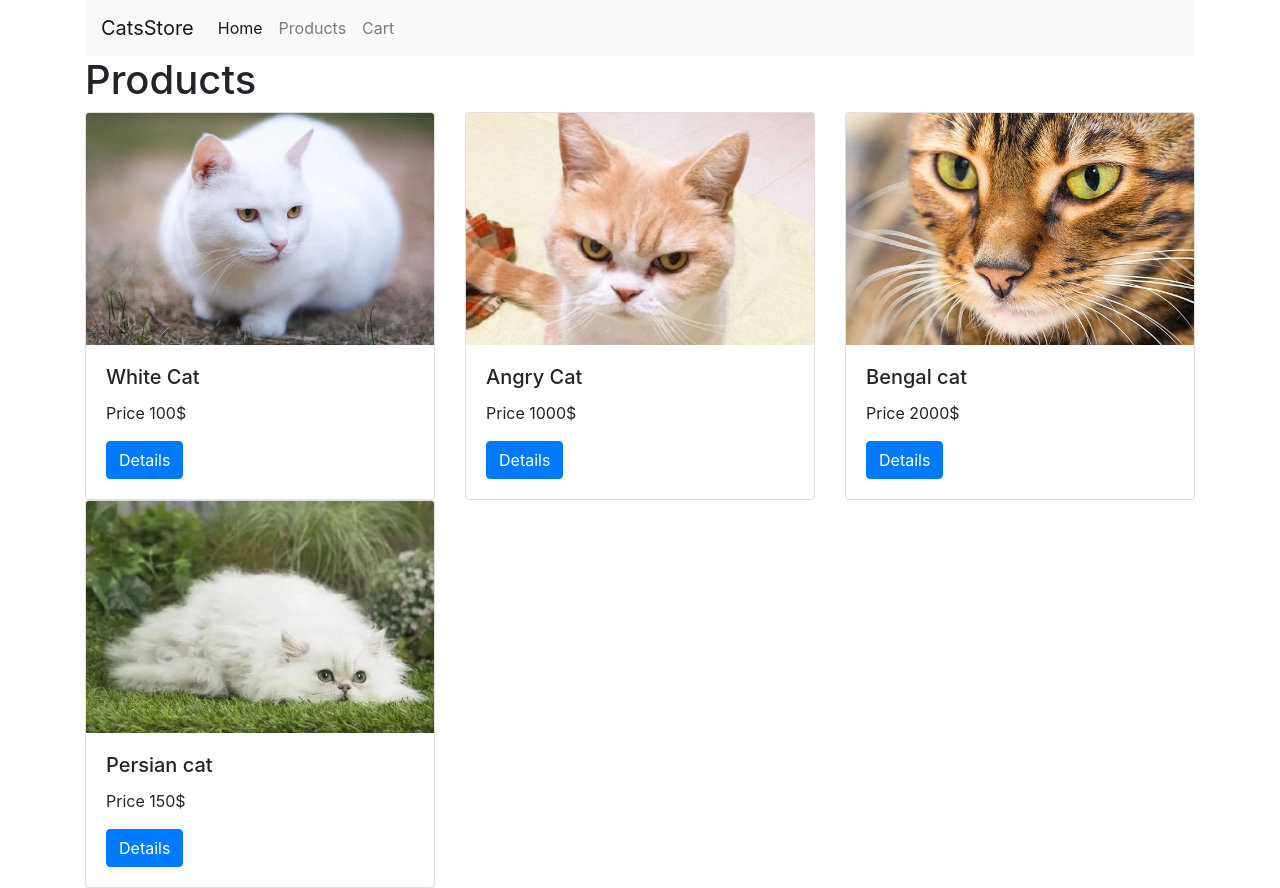
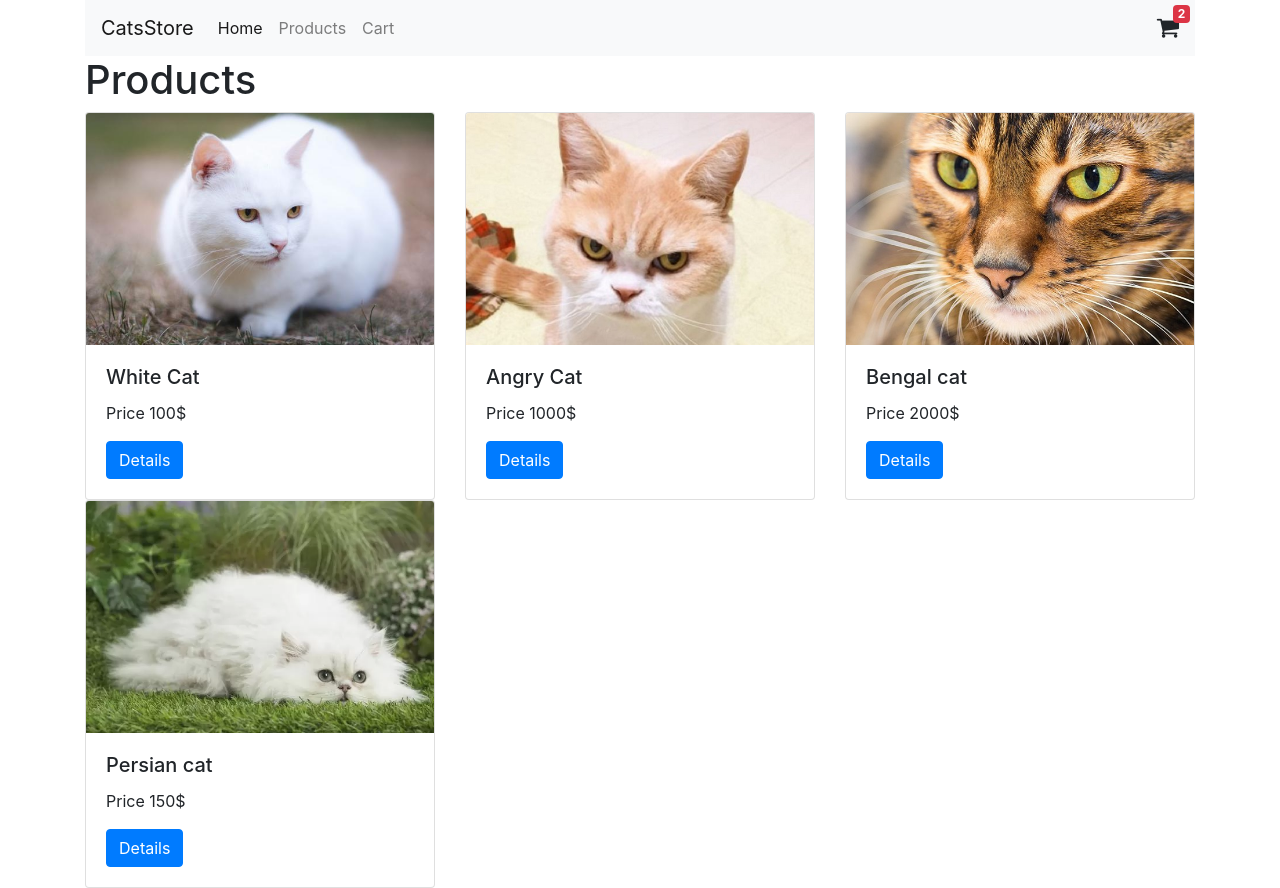
Before and after one commit to BashirShallah/react-redux-cart-example, a React (Create React App) app: page /products in a window 1280 px wide. Built offline with nearby package versions, Linux system fonts and the light colour scheme.

Commit message:
add CartIcon Componenet.

```diff
--- a/public/index.html
+++ b/public/index.html
@@ -5,6 +5,7 @@
     <link rel="shortcut icon" href="%PUBLIC_URL%/favicon.ico" />
     <meta name="viewport" content="width=device-width, initial-scale=1" />
     <meta name="theme-color" content="#000000" />
+    <link rel="stylesheet" href="https://stackpath.bootstrapcdn.com/font-awesome/4.7.0/css/font-awesome.min.css" />
     <link rel="stylesheet" href="https://stackpath.bootstrapcdn.com/bootstrap/4.3.1/css/bootstrap.min.css" integrity="sha384-ggOyR0iXCbMQv3Xipma34MD+dH/1fQ784/j6cY/iJTQUOhcWr7x9JvoRxT2MZw1T" crossorigin="anonymous">
     <!--
       manifest.json provides metadata used when your web app is installed on a
--- a/src/App.js
+++ b/src/App.js
@@ -1,5 +1,6 @@
 import React from 'react';
 import { BrowserRouter as Router, Route, Link } from "react-router-dom";
+import CartIcon from "./Components/CartIcon";
 
 // Pages
 import Home from "./pages/Home";
@@ -30,6 +31,8 @@ function App() {
             </li>
           </ul>
         </div>
+
+        <CartIcon />
       </nav>
 
 
--- /dev/null
+++ b/src/Components/CartIcon.css
@@ -0,0 +1,9 @@
+#cart-icon i {
+    font-size: 24px;
+}
+
+#cart-icon span {
+    position: absolute;
+    top: 5px;
+    right: 5px;
+}
--- /dev/null
+++ b/src/Components/CartIcon.js
@@ -0,0 +1,9 @@
+import React from "react";
+import "./CartIcon.css";
+
+export default function CartIcon(){
+    return <div id="cart-icon">
+        <i className="fa fa-shopping-cart"></i>
+        <span className="badge badge-danger">2</span>
+    </div>
+}
```
